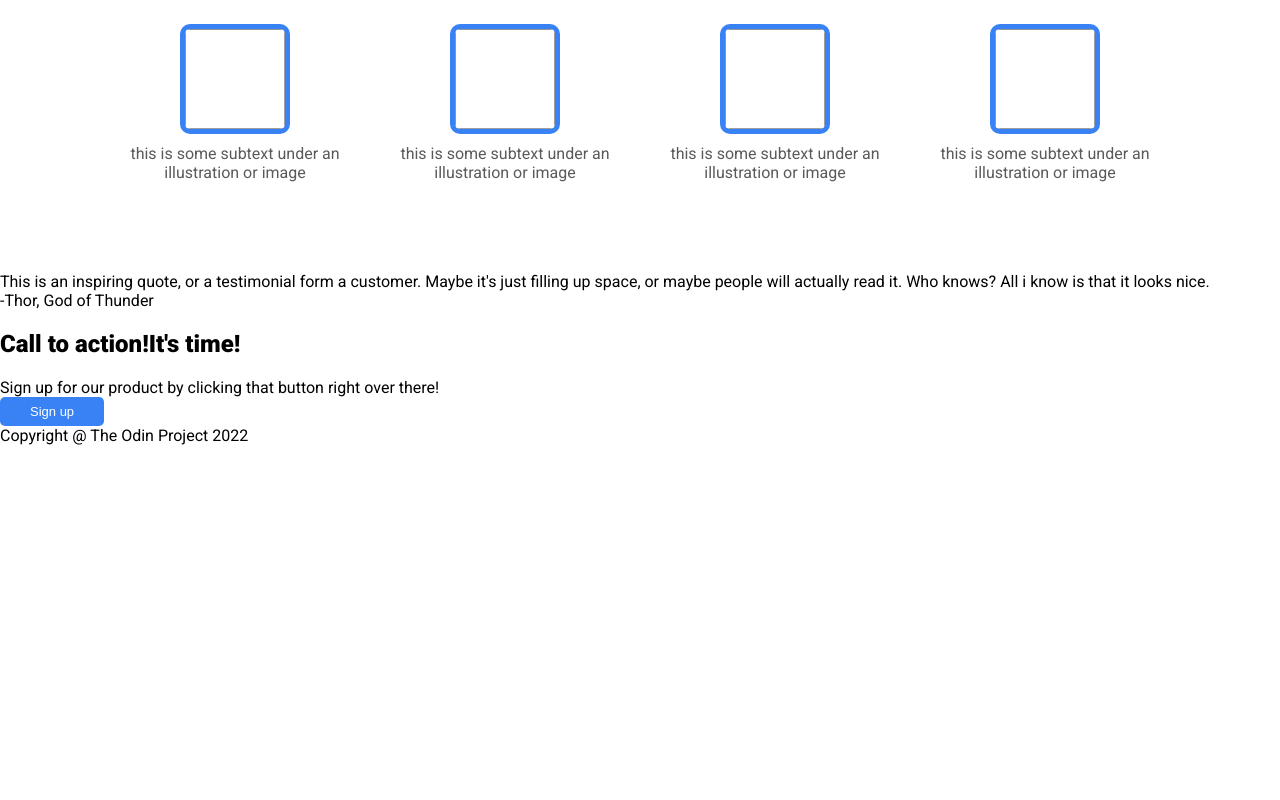
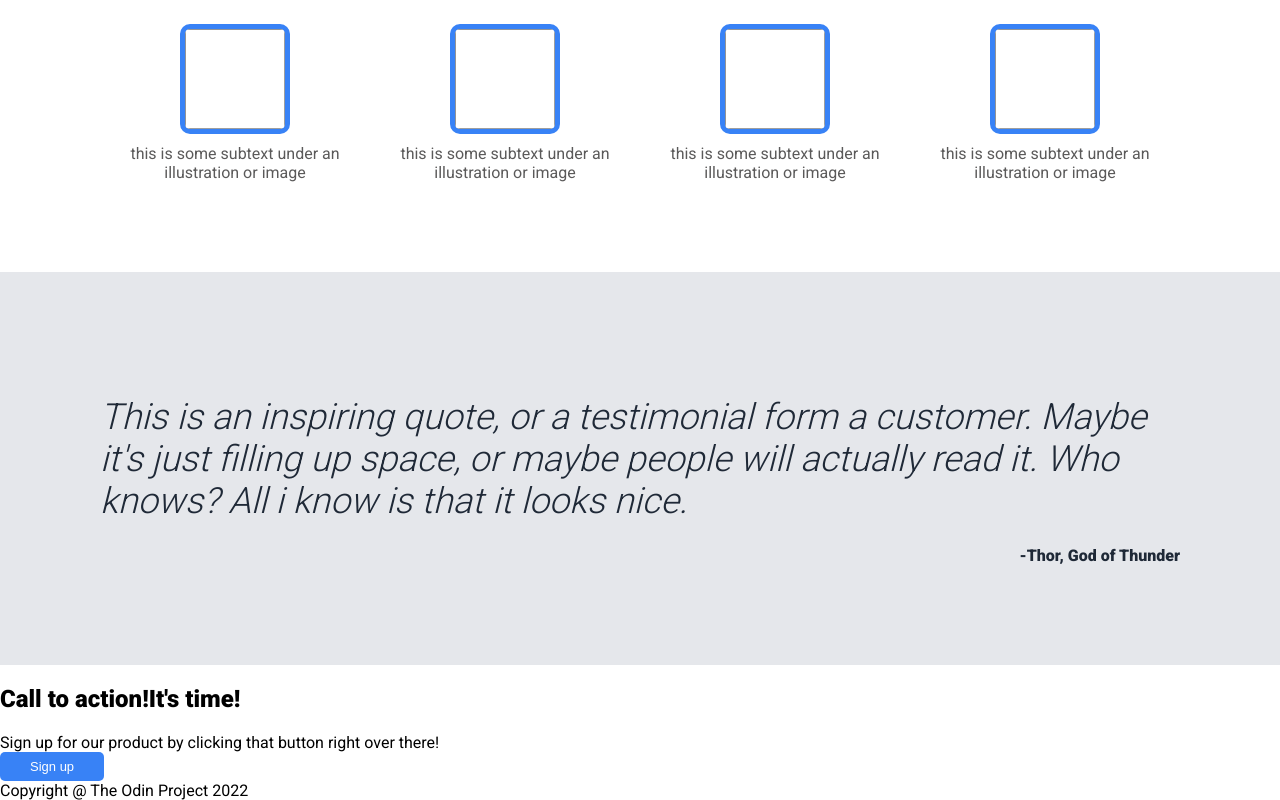
Before and after one commit to awrelyah/odin-project-landing-page, a plain HTML site: page index.html in a window 1280 px wide. Shown: the part 707-1507 px from the top of the page. Before the commit the page ends 1152 px from the top, so only its background shows below. Drawn offline with Linux system fonts and the light colour scheme; a web font is replaced by a local one.

Commit message:
add css to third section

```diff
--- a/index.html
+++ b/index.html
@@ -75,9 +75,8 @@
 
     <div class="quote">
 
-        <p class="quote-text"> This is an inspiring quote, or a testimonial form a customer. Maybe it's just filling up space, or maybe people will actually read it.
-            Who knows? All i know is that it looks nice.
-        </p>
+         <h1>This is an inspiring quote, or a testimonial form a customer. Maybe it's just filling up space, or maybe people will actually read it.
+            Who knows? All i know is that it looks nice.</h1>
         <p>-Thor, God of Thunder</p>
 
     </div>
--- a/style.css
+++ b/style.css
@@ -134,3 +134,22 @@ button{
 .card p {
     color: #5b5a5a;
 }
+
+.quote{
+    padding: 100px 100px;
+    background-color: #E5E7EB;
+    color: #1F2937;
+    display:flex;
+    flex-direction: column;
+    justify-content: flex-end;
+}
+
+.quote h1{
+    font-size: 36px;
+    font-weight: 100;
+    font-style: italic;
+}
+.quote p {
+    font-weight: 900;
+    align-self: flex-end;
+}
```
